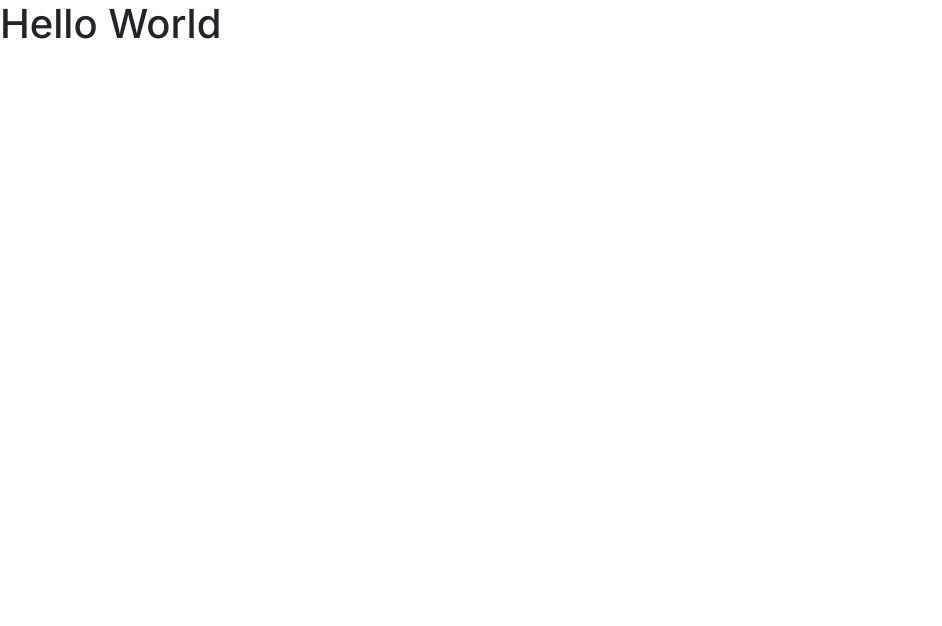
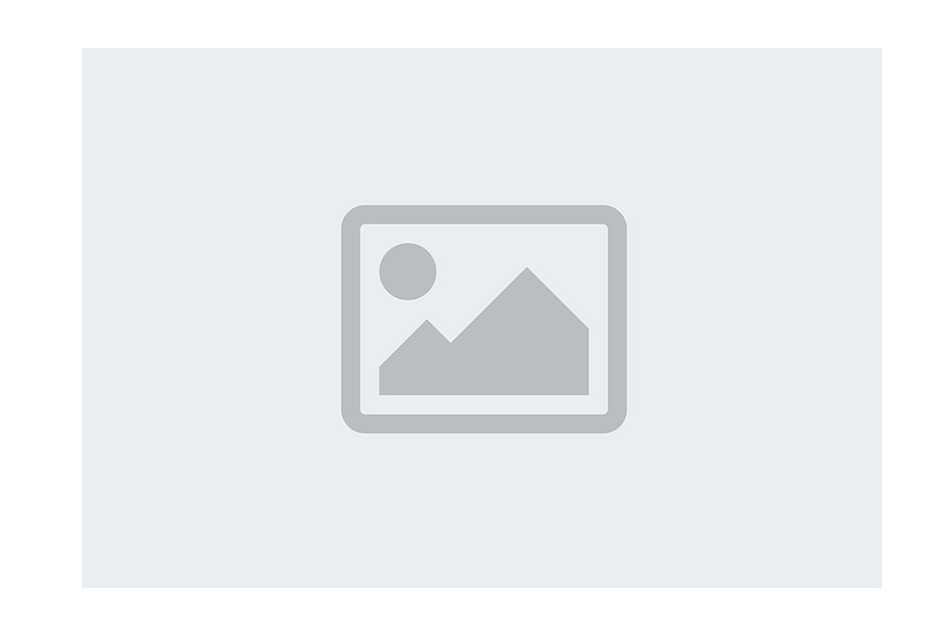
Before and after one commit to markgmz92/sourceflow-assignment, a Next.js app: page / in a window 1280 px wide. Shown: the top 626 px of the page, without its empty margins (0-942 px from the left). Built offline with nearby package versions, Linux system fonts and the light colour scheme.

Commit message:
Created home page and inserted image

```diff
--- /dev/null
+++ b/app/home/page.js
@@ -0,0 +1,13 @@
+import React from 'react';
+import Image from 'next/image';
+import Placeholder from '../asset/Placeholder.png';
+
+const HomePage = () => {
+  return (
+    <div className='container mt-4'>
+      <Image className='mt-4' src={Placeholder} alt='Dummy Image' />
+    </div>
+  );
+};
+
+export default HomePage;
--- a/app/layout.js
+++ b/app/layout.js
@@ -1,17 +1,17 @@
-import './globals.css'
-import { Inter } from 'next/font/google'
+import './globals.css';
+import { Inter } from 'next/font/google';
 
-const inter = Inter({ subsets: ['latin'] })
+const inter = Inter({ subsets: ['latin'] });
 
 export const metadata = {
-  title: 'Create Next App',
-  description: 'Generated by create next app',
-}
+  title: 'Sourceflow Assignment',
+  description: 'This is a test app'
+};
 
 export default function RootLayout({ children }) {
   return (
-    <html lang="en">
+    <html lang='en'>
       <body className={inter.className}>{children}</body>
     </html>
-  )
+  );
 }
--- a/app/page.js
+++ b/app/page.js
@@ -1,9 +1,7 @@
-import Image from 'next/image';
+const { default: HomePage } = require('./home/page');
 
-export default function Home() {
-  return (
-    <main>
-      <h1>Hello World</h1>
-    </main>
-  );
-}
+const page = () => {
+  return <HomePage />;
+};
+
+export default page;
```
Also changed, not shown: app/asset/Placeholder.png (added).
